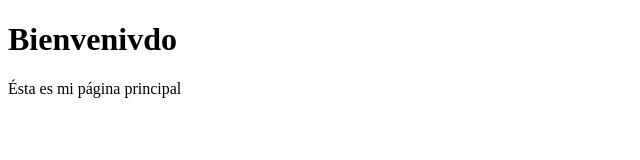
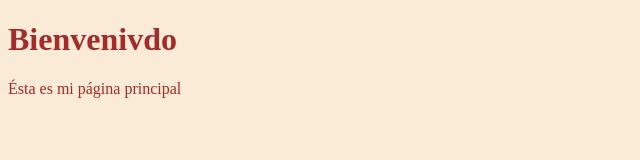
Before and after one commit to degonzalezuy/PruebaGitFlow, a plain HTML site: page index.html in a window 1280 px wide. Shown: the whole page, without its empty margins (0-640 px from the left). Drawn offline with Linux system fonts and the light colour scheme.

Commit message:
Se corrigió el nombre del archivo css en los tres archivos html

```diff
--- a/index.html
+++ b/index.html
@@ -5,7 +5,7 @@
     <meta http-equiv='X-UA-Compatible' content='IE=edge'>
     <title>Página principal</title>
     <meta name='viewport' content='width=device-width, initial-scale=1'>
-    <link rel='stylesheet' type='text/css' media='screen' href='main.css'>
+    <link rel='stylesheet' type='text/css' media='screen' href='styles.css'>
     <script src='main.js'></script>
 </head>
 <body>
```
Also changed, not shown: sitiohu.html (+1 -1 lines), sitiohu2.html (+1 -1 lines).
